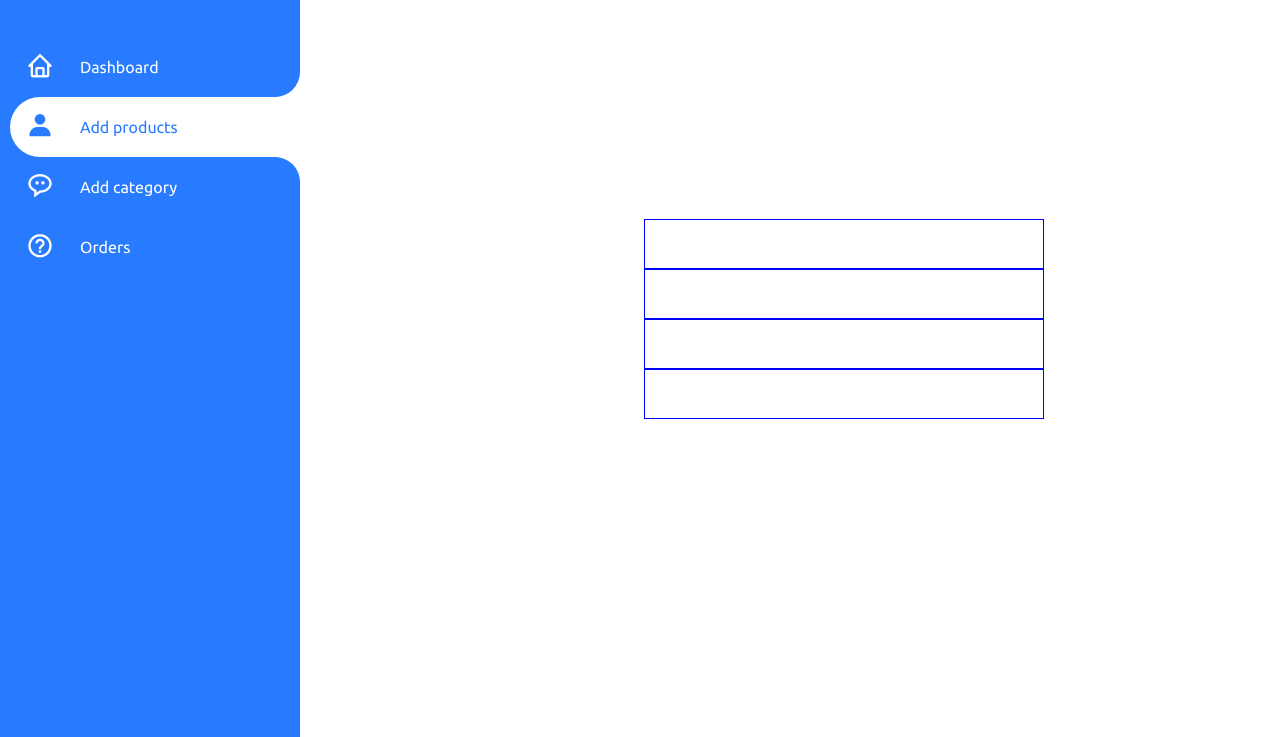
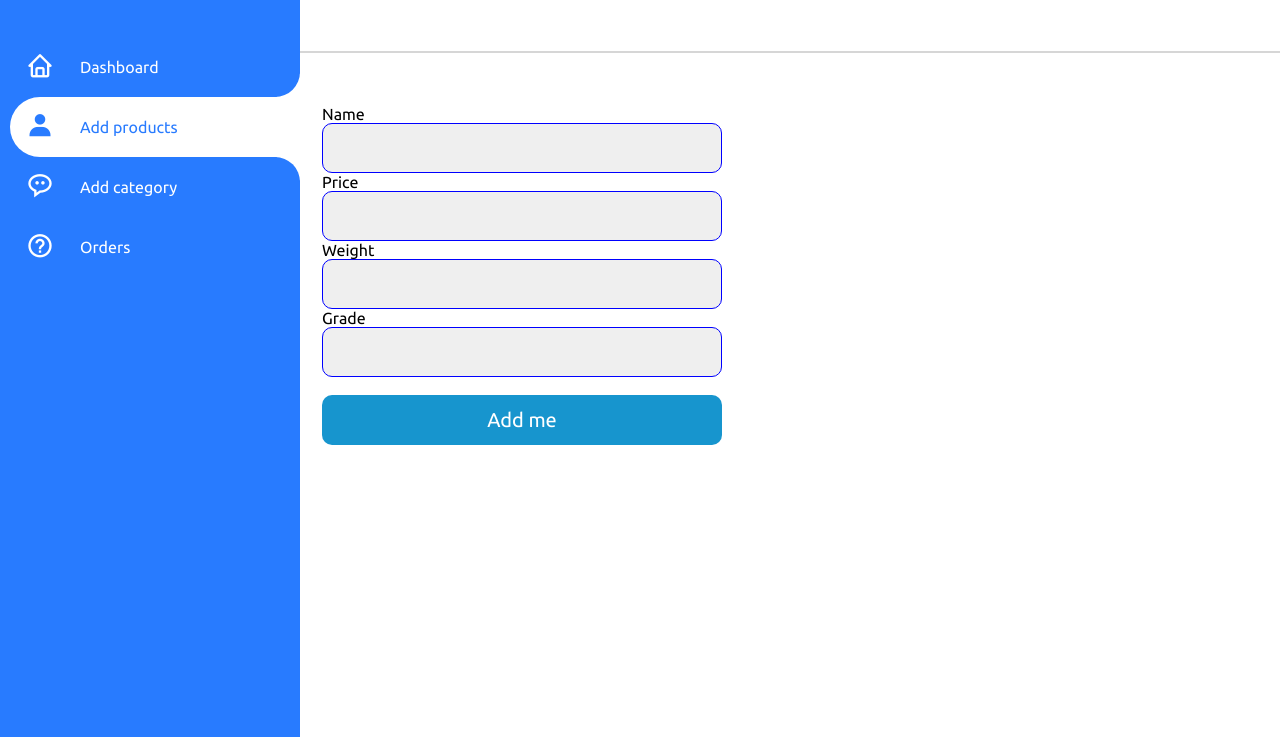
Before and after one commit to samirfaritov/admin-panel, a plain HTML site: page index.html in a window 1280 px wide. Both pictures are taken after a click on the item "Add products". Shown: the part 63-800 px from the top of the page. Drawn offline with nearby package versions, Linux system fonts and the light colour scheme.

Commit message:
product finish

```diff
--- a/index.html
+++ b/index.html
@@ -75,7 +75,10 @@
             <img src="./style/img/user.jpg" alt="img" />
           </div>
         </div>
-
+        <br />
+        <br />
+        <br />
+        <div class="box"></div>
         <!-- cards -->
 
         <div class="cardBox">
@@ -320,12 +323,19 @@
           </div>
         </div>
         <div class="products">
-          <div class="input">
+          <form action="">
+            <label for="">Name</label>
             <input type="text" />
+            <label for="">Price</label>
             <input type="text" />
+            <label for="">Weight</label>
             <input type="text" />
+            <label for="">Grade</label>
             <input type="text" />
-          </div>
+            <br />
+            <br />
+            <button>Add me</button>
+          </form>
         </div>
 
         <div class="category">
--- a/style/style.css
+++ b/style/style.css
@@ -513,21 +513,42 @@ body {
   display: none;
 }
 
-.conteiner .main .products .input {
+.conteiner .main .products form {
   width: 400px;
   height: 100%;
   border: 1px solid transparent;
   flex-wrap: wrap;
   position: absolute;
-  left: 342px;
-  top: 220px;
+  left: 20px;
+  top: 50px;
 }
 
-.conteiner .main .products .input input {
+.box {
+  width: 100%;
+  height: 2px;
+  background-color: #cccc;
+}
+
+.conteiner .main .products form input {
   width: 400px;
   height: 50px;
-  font-size: 30px;
+  font-size: 25px;
   border: 1px solid blue;
+  background-color: #efefef;
+  border-radius: 10px;
+  color: #272727;
+}
+
+.conteiner .main .products form button {
+  width: 400px;
+  height: 50px;
+  border-radius: 10px;
+  background-color: #1795ce;
+  border: none;
+  cursor: pointer;
+  color: #fff;
+  font-size: 20px;
+
 }
 
 .conteiner .main .order {
```
